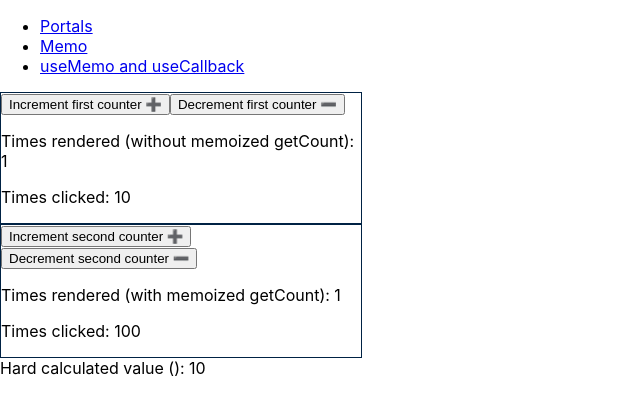
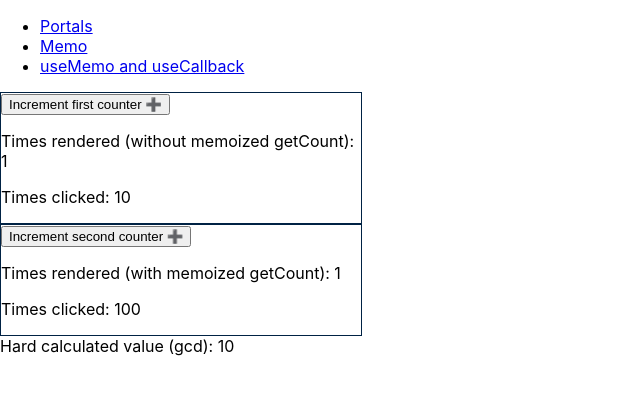
Before and after one commit to pszymanski95/react-playground, a React (Create React App) app: page /use-memo-use-callback in a window 1280 px wide. Shown: the top 414 px of the page, without its empty margins (0-640 px from the left). Built offline with nearby package versions, Linux system fonts and the light colour scheme.

Commit message:
Update useMemo

```diff
--- a/src/topics/use-memo-use-callback/UseMemoUseCallback.jsx
+++ b/src/topics/use-memo-use-callback/UseMemoUseCallback.jsx
@@ -21,15 +21,9 @@ export const UseMemoUseCallback = () => {
   const handleIncrement = () => {
     setCount(count + 1);
   };
-  const handleDecrement = () => {
-    setCount(count - 1);
-  };
 
   const handleIncrement2 = () => {
     setCount2(count2 + 1);
-  };
-  const handleDecrement2 = () => {
-    setCount2(count2 - 1);
   };
 
   /*
@@ -70,7 +64,6 @@ export const UseMemoUseCallback = () => {
       */}
       <div style={{ border: "solid 1px #024", maxWidth: "360px" }}>
         <button onClick={handleIncrement}>Increment first counter ➕</button>
-        <button onClick={handleDecrement}>Decrement first counter ➖</button>
         <p>
           Times rendered (without memoized getCount):{" "}
           <MemoizedRenderCounter getCount={getCount} />
@@ -82,7 +75,6 @@ export const UseMemoUseCallback = () => {
       */}
       <div style={{ border: "solid 1px #024", maxWidth: "360px" }}>
         <button onClick={handleIncrement2}>Increment second counter ➕</button>
-        <button onClick={handleDecrement2}>Decrement second counter ➖</button>
         <p>
           Times rendered (with memoized getCount):{" "}
           <MemoizedRenderCounter getCount={memoizedGetCount2} />
@@ -90,7 +82,7 @@ export const UseMemoUseCallback = () => {
       </div>
 
       <div>
-        Hard calculated value (): {memoizedValue}
+        Hard calculated value (gcd): {memoizedValue}
       </div>
     </div>
   );
```
